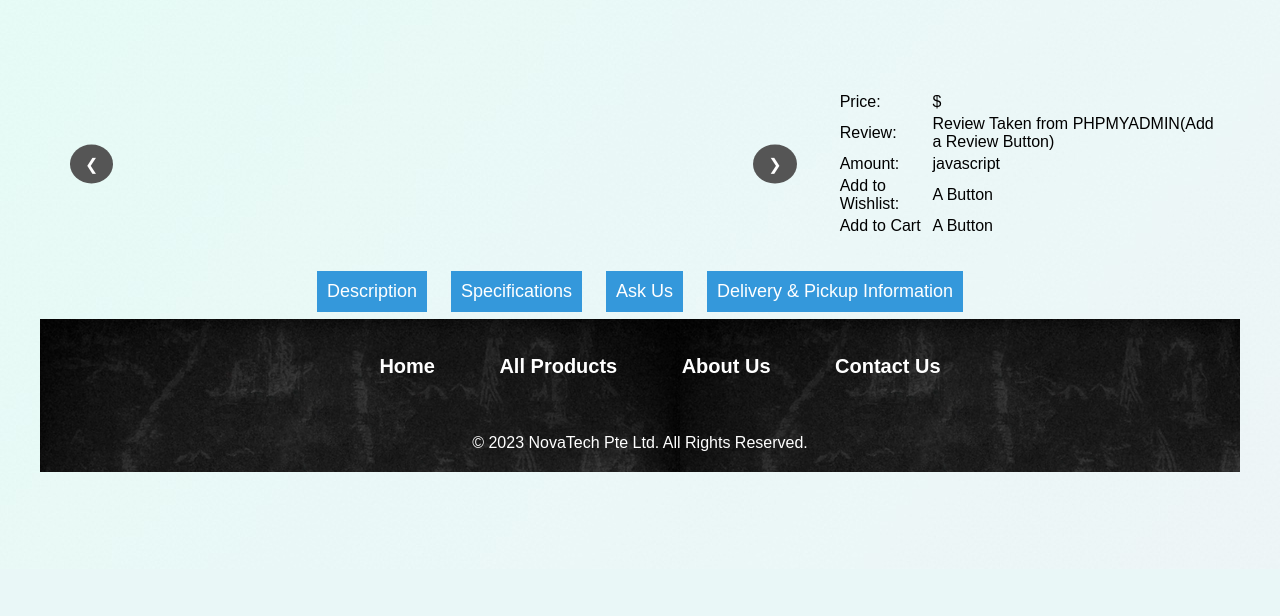
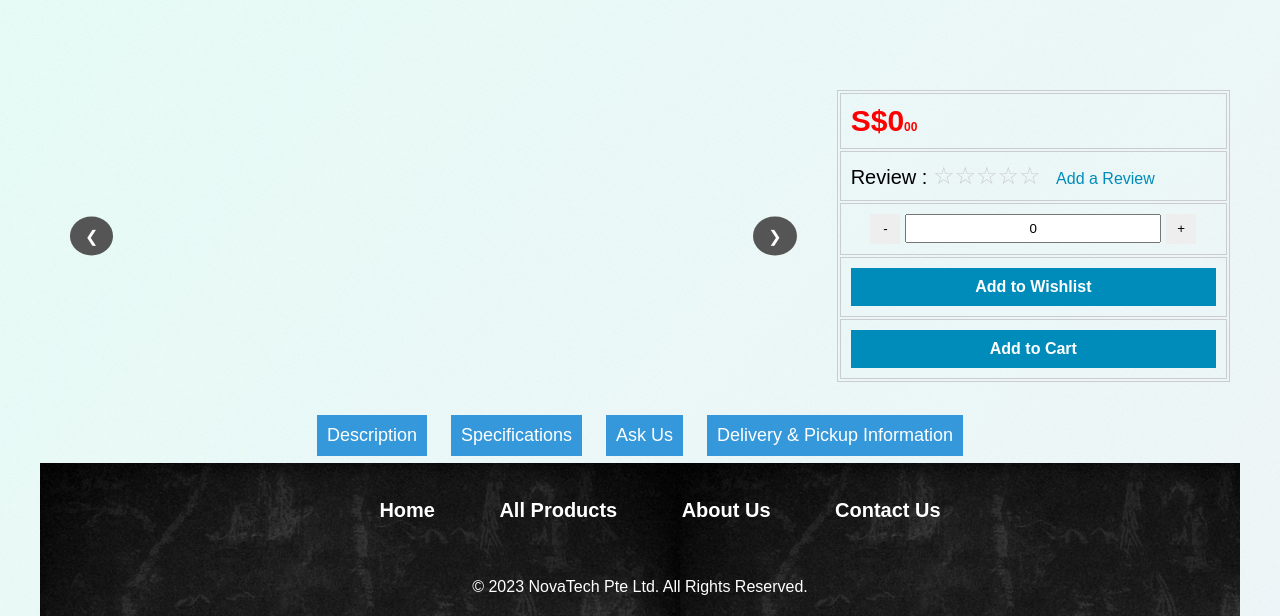
Before and after one commit to tkm321/IE4717-Project, a PHP site: page /Item.php in a window 1280 px wide. Shown: the part 231-847 px from the top of the page. Before the commit the page ends 703 px from the top, so only its background shows below. Run offline with PHP 8.4, Linux system fonts and the light colour scheme; data that the repository does not hold is empty.

Commit message:
Updated 30 Oct

```diff
--- a/Item.php
+++ b/Item.php
@@ -12,7 +12,7 @@
   <link rel="icon" type="image/x-icon" href="images/favicon/favicon.ico">
   <script type="text/javascript" src="js/login.js"></script>
   <script type="text/javascript" src="js/slideshow.js"></script>
-  <script type="text/javascript" src="js/dropdown.js"></script>
+  <script type="text/javascript" src="js/item_script.js"></script>
 </head>
 
 
@@ -111,26 +111,57 @@
 
 				<!-- Product Details -->
 				<div class="product_desc" id="product_desc">
-					<table id="table_product_desc">
+					<table id="table_product_desc" class="product-table">
 						<tr>
-							<td>Price:</td>
-							<td>$<?php echo $product['product_price']; ?></td>
+							<td class="price-cell">
+								S$<?php
+								$price = number_format($product['product_price'], 2); // Format the price with two decimal places
+								$price_parts = explode('.', $price); // Split the price into dollars and cents
+								echo '<span class="dollars">' . $price_parts[0] . '</span>'; // Display dollars
+								echo '<span class="cents">' . $price_parts[1] . '</span>'; // Display cents
+								?>
+							</td>
 						</tr>
 						<tr>
-							<td>Review:</td>
-							<td>Review Taken from PHPMYADMIN(Add a Review Button)</td>
+							<td class="review-cell">
+									<?php
+										$reviewValue = $review;
+										echo 'Review : ' . $review . ' ';
+
+										// Calculate the number of filled stars based on the review value
+										$numFilledStars = floor($reviewValue); // Number of filled stars
+
+										// Calculate the number of half-filled stars based on the review value
+										$hasHalfStar = ($reviewValue - $numFilledStars) >= 0.5;
+
+										// Add filled, half-filled, and empty stars based on the range
+										for ($i = 1; $i <= 5; $i++) {
+											if ($i <= $numFilledStars) {
+												echo '<span class="star-filled">★</span>';
+											} elseif ($i == $numFilledStars + 1 && $hasHalfStar) {
+												echo '<span class="star-half">★</span>';
+											} else {
+												echo '<span class="star-empty">☆</span>';
+											}
+										}
+									?>
+									<a href="#" class="add-review-link">Add a Review</a>
+							</td>
 						</tr>
 						<tr>
-							<td>Amount:</td>
-							<td>javascript</td>
+							<td>
+								<div class="quantity-input">
+									<button id="decrement">-</button>
+									<input type="number" name="qty" id="qty" value="0" min="0" class="styled-input">
+									<button id="increment">+</button>
+								</div>
+							</td>
 						</tr>
 						<tr>
-							<td>Add to Wishlist:</td>
-							<td>A Button</td>
+							<td><button id="wishlistButton">Add to Wishlist</button></td>
 						</tr>
 						<tr>
-							<td>Add to Cart</td>
-							<td>A Button</td>
+							<td><button id="cartButton">Add to Cart</button></td>
 						</tr>
 						<!-- Additional product details can be displayed here -->
 					</table>
@@ -164,7 +195,31 @@
 							<p>These are the specifications content.</p>
 						  </div>
 						  <div class="dropdown-content" id="askus">
-							<p>Ask us anything here.</p>
+							<p>
+								Ask us anything here.<br>
+								<table>
+									<tr>
+										<td> Product </td>
+										<td> <?php echo $product['product_name']; ?> </td>
+									</tr>
+									<tr>
+										<td> Name </td>
+										<td> "type name"</td>
+									</tr>
+									<tr>
+										<td> Email </td>
+										<td> "type email" </td>
+									</tr>
+									<tr>
+										<td> Phone Number </td>
+										<td> "type number" </td>
+									</tr>
+									<tr>
+										<td> Message </td>
+										<td> "type message" </td>
+									</tr>
+								</table>
+							</p>
 						  </div>
 						  <div class="dropdown-content" id="delivery">
 							<p>All items available for online purchase are not guaranteed to be in stock at the time of order processing. If we are unable to fulfill your order, you will be offered an alternative or given a refund for the unavailable product.</p>
--- a/PHP/item_desc.php
+++ b/PHP/item_desc.php
@@ -25,6 +25,17 @@ if (isset($_GET['product_id'])) {
     } else {
         echo "Product not found.";
     }
+	// Fetch the review for the product
+	$productId = $product['product_id'];
+	$sql = "SELECT reviews FROM reviews WHERE product_id = $productId";
+	$result = mysqli_query($conn, $sql);
+
+	if ($result) {
+		$row = mysqli_fetch_assoc($result);
+		$review = $row['reviews'];
+	} else {
+		$review = "No reviews available"; // Display a message if there are no reviews
+	}
 
     // Close the database connection
     $conn->close();
--- a/SQL/CreateDB.sql
+++ b/SQL/CreateDB.sql
@@ -46,6 +46,8 @@ CREATE TABLE IF NOT EXISTS total_sales (
 DROP TABLE IF EXISTS reviews;
 CREATE TABLE IF NOT EXISTS reviews (
   product_id INT UNSIGNED NOT NULL AUTO_INCREMENT PRIMARY KEY,
-  reviews DECIMAL,
+  reviews_total INT,
+  reviews_qty INT,
+  reviews DECIMAL(2, 1) GENERATED ALWAYS AS (IF(reviews_qty > 0, reviews_total / reviews_qty, 0)) STORED,
   FOREIGN KEY (product_id) REFERENCES products(product_id)
 );
--- a/css/itemstyles.css
+++ b/css/itemstyles.css
@@ -138,3 +138,111 @@
 .dropdown-btn.active + .dropdown-content {
   display: inline-block;
 }
+
+.quantity-input {
+    display: flex;
+    justify-content: center; /* Center horizontally */
+    align-items: center; /* Center vertically */
+}
+
+.styled-input {
+    width: 70%; /* Adjust the width to your desired size */
+    text-align: center; /* Center the text inside the input */
+    padding: 5px 0; /* Add some padding to vertically center the text */
+}
+.styled-input::-webkit-inner-spin-button,
+.styled-input::-webkit-outer-spin-button {
+    appearance: none; /* Remove the up and down arrows in webkit browsers */
+}
+
+.quantity-input button {
+    width: 30px;
+    height: 30px;
+    background-color: #eee;
+    border: none;
+    cursor: pointer;
+}
+
+.quantity-input button {
+    margin: 0 5px;
+}
+
+#wishlistButton,
+#cartButton {
+    font-size: 16px; /* Adjust the font size to your preference */
+	font-weight: bold;
+    width: 100%; /* Set a fixed width for both buttons */
+    padding: 10px; /* Adjust the padding for height and spacing */
+    background-color: #008CBA; /* Button background color */
+    color: white; /* Text color */
+    border: none; /* Remove the button border */
+    cursor: pointer;
+}
+
+#wishlistButton:hover,
+#cartButton:hover {
+    background-color: #005F77; /* Button background color on hover */
+}
+
+.product-table {
+    border: 1px solid #ccc; /* Add a border to the entire table */
+}
+
+.product-table tr {
+    border: 1px solid #ccc; /* Add borders to each table row */
+}
+
+.product-table td {
+    padding: 10px;
+    border: 1px solid #ccc; /* Add borders to each table cell */
+	vertical-align: middle;
+}
+
+.price-cell {
+    font-size: 30px; /* Adjust the font size to make the text bigger */
+	font-weight: bold;
+    color: red; /* Set the text color to red */
+    display: flex; /* Use flexbox to control the layout */
+    align-items: baseline; /* Align text baselines (top of text) */
+	border: none;
+}
+
+.cents {
+    font-size: 12px; /* Adjust the font size for cents to make it smaller */
+    margin-left: 0px; /* Negative margin to avoid spacing */
+}
+
+/* Styles for star ratings */
+.star-filled,
+.star-half,
+.star-empty {
+    font-size: 24px; /* Adjust the font size to make the stars bigger */
+}
+.star-filled {
+    color: orange; /* Set the color of filled stars to yellow */
+}
+
+.star-half {
+    color: yellow; /* Set the color of half-filled stars to yellow */
+    width: 0.5em; /* Adjust the width to control how much of the star is filled */
+}
+
+.star-empty {
+    color: #ccc; /* Set the color of empty stars to gray (or any color you prefer) */
+}
+
+.review-cell {
+    font-size: 20px;
+}
+.add-review-link {
+    text-decoration: none; /* Remove the default underline */
+    color: #008CBA; /* Set the link color to your preferred color */
+    cursor: pointer;
+	font-size: 16px;
+	text-align: right;
+	margin-left: 10px;
+}
+
+.add-review-link:hover {
+    text-decoration: underline; /* Underline the link when hovered */
+}
--- a/js/dropdown.js
+++ b/js/item_script.js
@@ -19,3 +19,19 @@ document.addEventListener('DOMContentLoaded', function () {
     });
   });
 });
+
+document.addEventListener("DOMContentLoaded", function () {
+    const decrementButton = document.getElementById("decrement");
+    const incrementButton = document.getElementById("increment");
+    const qtyInput = document.getElementById("qty");
+
+    decrementButton.addEventListener("click", () => {
+        if (parseInt(qtyInput.value) > 0) {
+            qtyInput.value = parseInt(qtyInput.value) - 1;
+        }
+    });
+
+    incrementButton.addEventListener("click", () => {
+        qtyInput.value = parseInt(qtyInput.value) + 1;
+    });
+});
```
Also changed, not shown: SQL/LoadDB.sql (+13 -13 lines).
